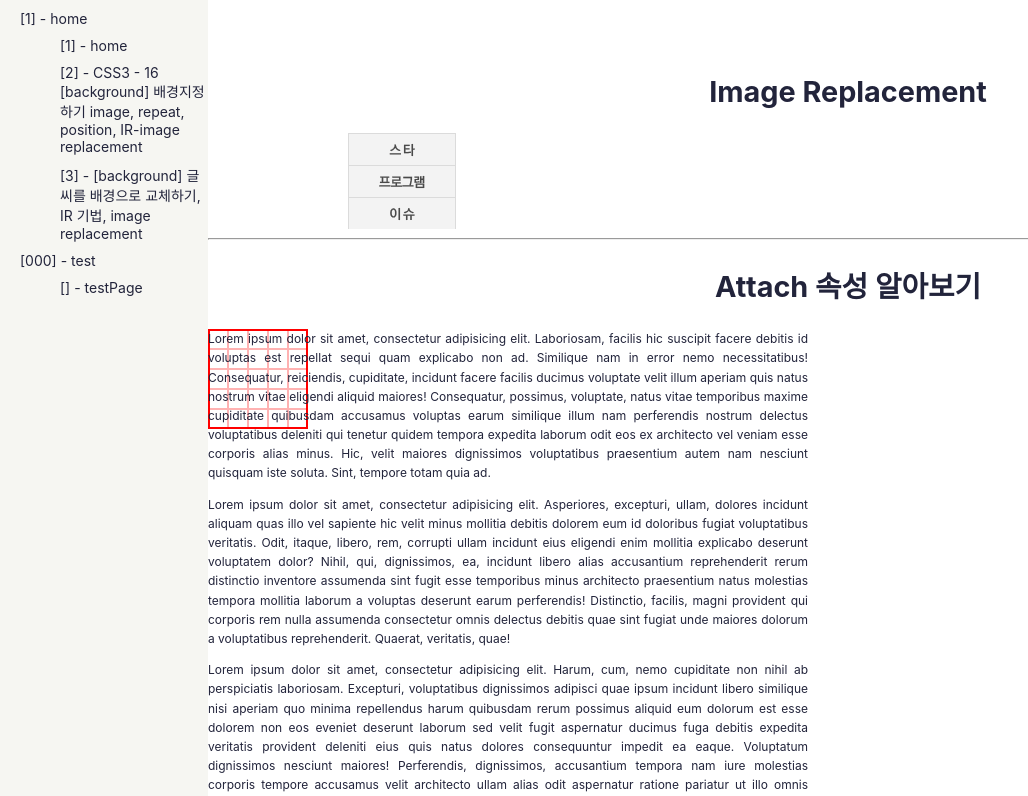
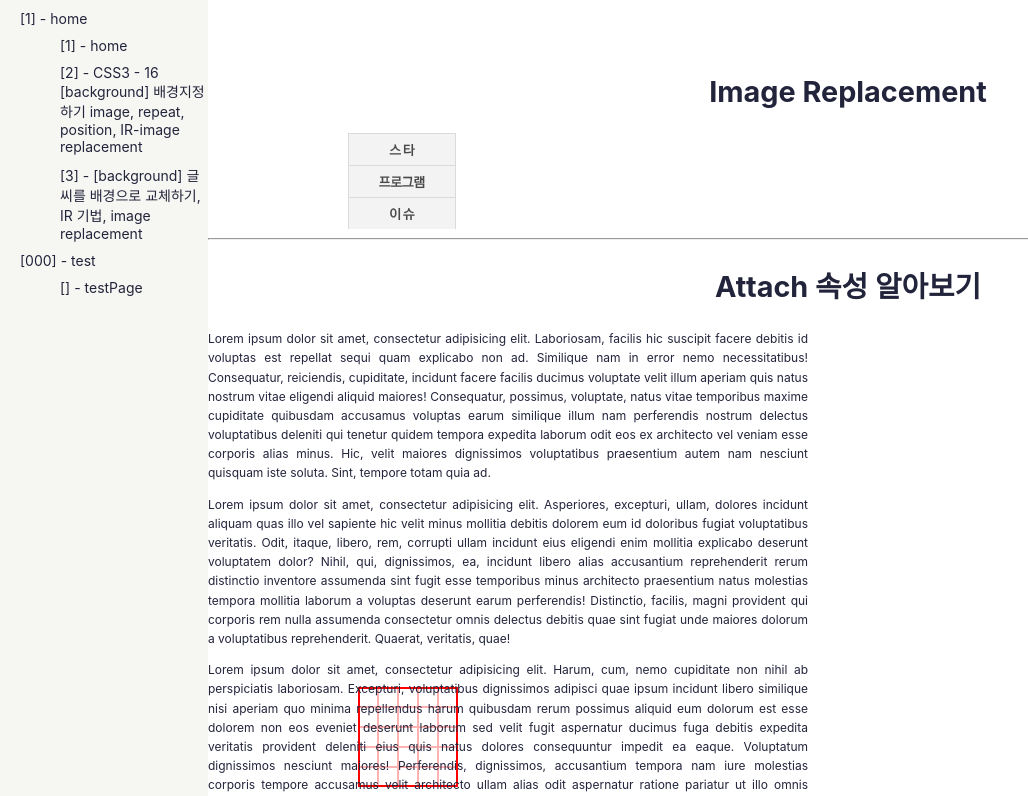
Before and after one commit to lhjwork/jin-css-blog, a React (Create React App) app: page /background2 in a window 1280 px wide. Shown: the top 796 px of the page, without its empty margins (0-1028 px from the left). Built offline with nearby package versions, Linux system fonts and the light colour scheme.

Commit message:
attchment 속성

```diff
--- a/src/pages/ImgReplacement/imgReplace.module.css
+++ b/src/pages/ImgReplacement/imgReplace.module.css
@@ -41,6 +41,9 @@
   background-image: url(img/bg.png);
   background-repeat: no-repeat;
 
+  /* background-attachment: scroll; -> 기본 속성*/
+  background-attachment: fixed;
+  background-position: 30% center;
   font-size: 12px;
   text-align: justify;
   line-height: 1.6;
```
